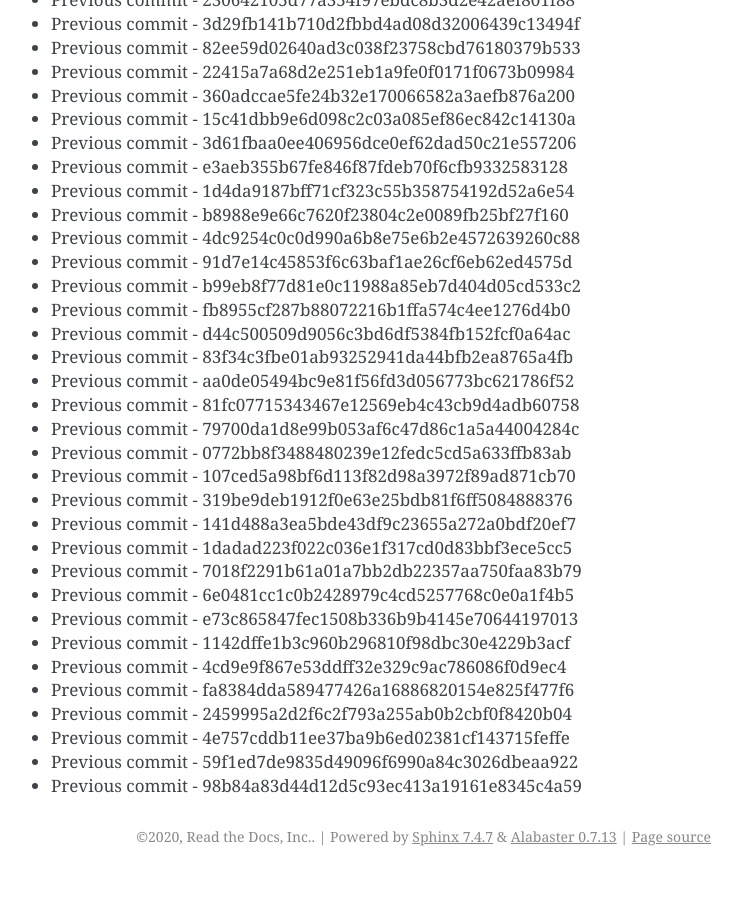
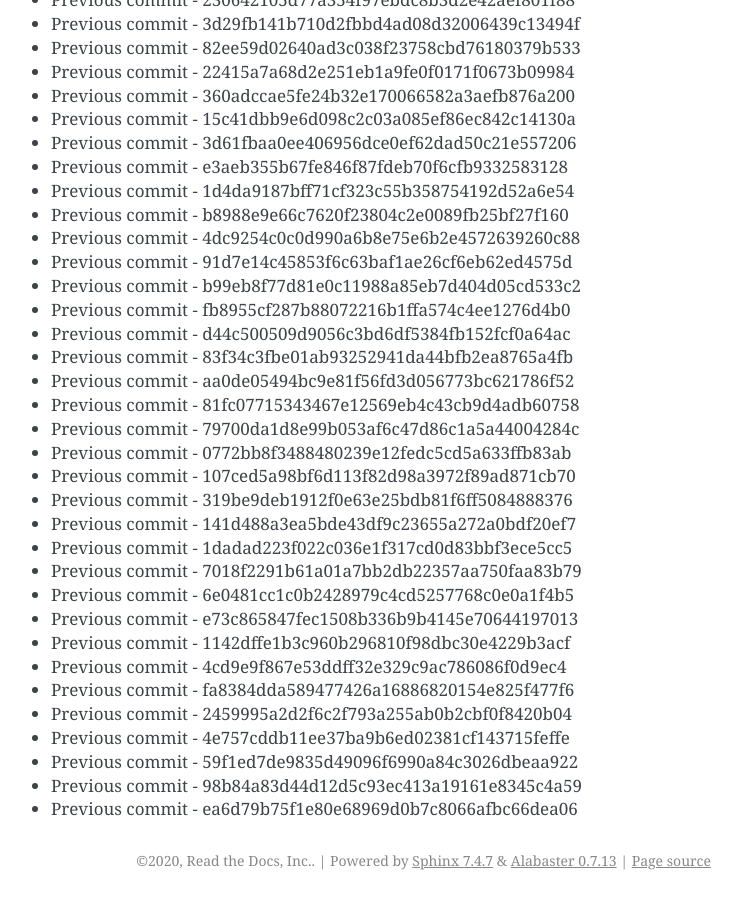
Before and after one commit to readthedocs/rtd-git-stresstest, a Sphinx documentation site: the page built from docs/updates.rst, in a window 1280 px wide and 900 px high, scrolled down 50700 px. Shown: the whole window, without its empty margins (399-1141 px from the left). Built offline with Sphinx 7.4.7, drawn with Linux system fonts in a browser that asks for light colours; before the commit the page ends 51576 px from its top, so only the background shows below that.

Commit message:
Generating commit from previous: ea6d79b75f1e80e68969d0b7c8066afbc66dea06

```diff
--- a/docs/updates.rst
+++ b/docs/updates.rst
@@ -2162,3 +2162,4 @@ It can be tested for any performance characteristics.
 * Previous commit - 4e757cddb11ee37ba9b6ed02381cf143715feffe
 * Previous commit - 59f1ed7de9835d49096f6990a84c3026dbeaa922
 * Previous commit - 98b84a83d44d12d5c93ec413a19161e8345c4a59
+* Previous commit - ea6d79b75f1e80e68969d0b7c8066afbc66dea06
```
